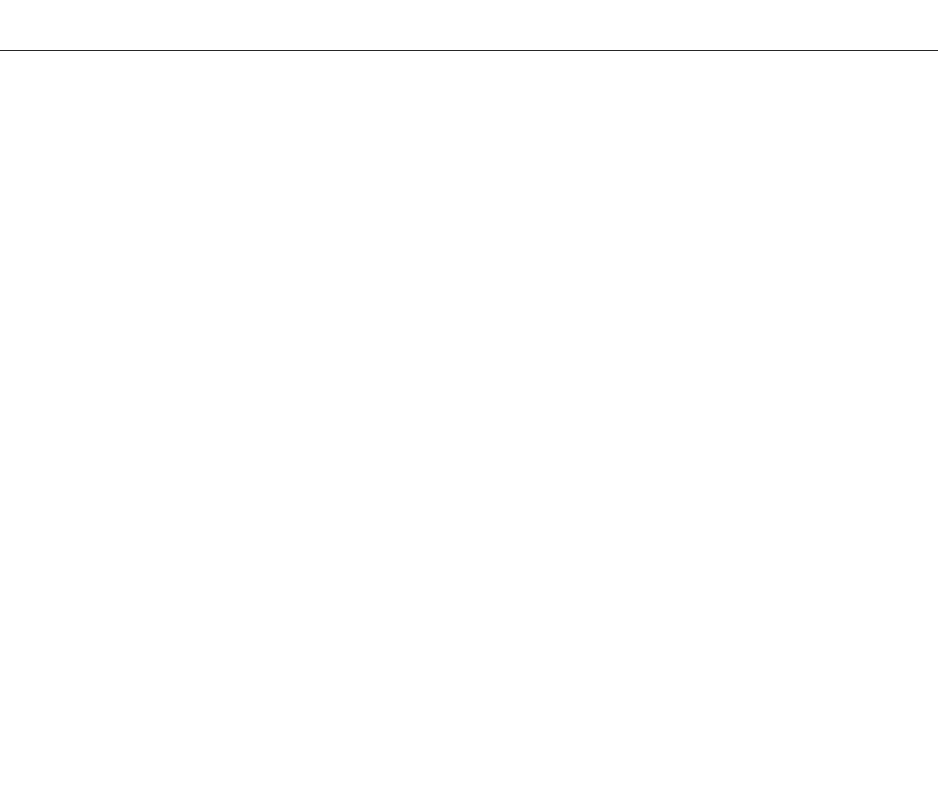
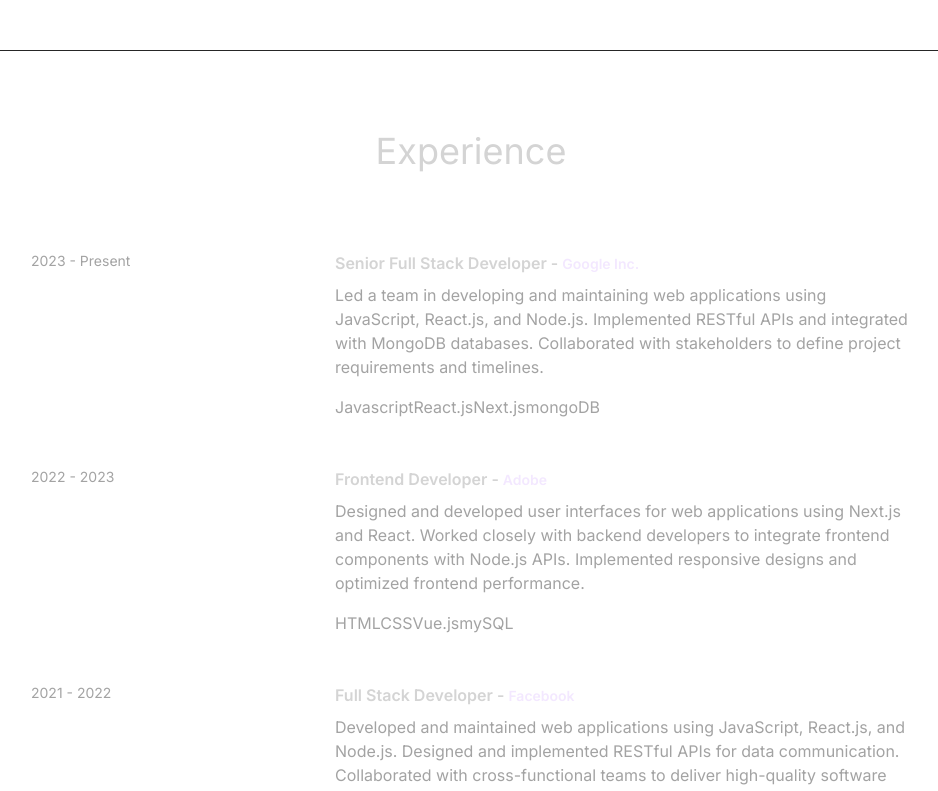
Before and after one commit to dilsher07singh/Portfolio, a React (Vite) app: page / in a window 1280 px wide. Shown: the part 1980-2771 px from the top of the page, without its empty margins (169-1107 px from the left). Before the commit the page ends 2031 px from the top, so only its background shows below. Built offline with nearby package versions, Linux system fonts and the light colour scheme.

Commit message:
First iteration experiences done

```diff
--- a/src/App.jsx
+++ b/src/App.jsx
@@ -3,6 +3,7 @@
 import Hero from "./components/Hero";
 import About from "./components/About";
 import Technologies from "./components/Technologies";
+import Experience from "./components/Experience";
 const App = () => {
   return (
     <div className="overflow-x-hidden text-neutral-300 antialiased selection:bg-cyan-300 selection:text-cyan-900 min-h-screen">
@@ -13,6 +14,7 @@
         <Hero />
         <About />
         <Technologies />
+        <Experience />
       </div>
     </div>
   );
--- /dev/null
+++ b/src/components/Experience.jsx
@@ -0,0 +1,34 @@
+import { EXPERIENCES } from "../constants";
+
+const Experience = () => {
+  return (
+    <div className="border-b border-neutral-900 pb-4">
+      <h1 className="my-20 text-center text-4xl">Experience</h1>
+      <div>
+        {EXPERIENCES.map((experience, index) => (
+          <div key={index} className="mb-8 flex flex-wrap lg:justify-center">
+            <div className="w-full lg:w-1/4">
+              <p className="mb-2 text-sm text-neutral-400">{experience.year}</p>
+            </div>
+            <div className="w-full max-w-xl lg:w-3/4">
+              <h6 className="mb-2 font-semibold">
+                {experience.role} -{" "}
+                <span className="text-sm text-purple-100">
+                  {experience.company}
+                </span>
+              </h6>
+              <p className="mb-4 text-neutral-400">{experience.description}</p>
+              <p className="mb-4 text-neutral-400">
+                {experience.technologies.map((tech, index) => (
+                  <span key={index}>{tech}</span>
+                ))}
+              </p>
+            </div>
+          </div>
+        ))}
+      </div>
+    </div>
+  );
+};
+
+export default Experience;
```
